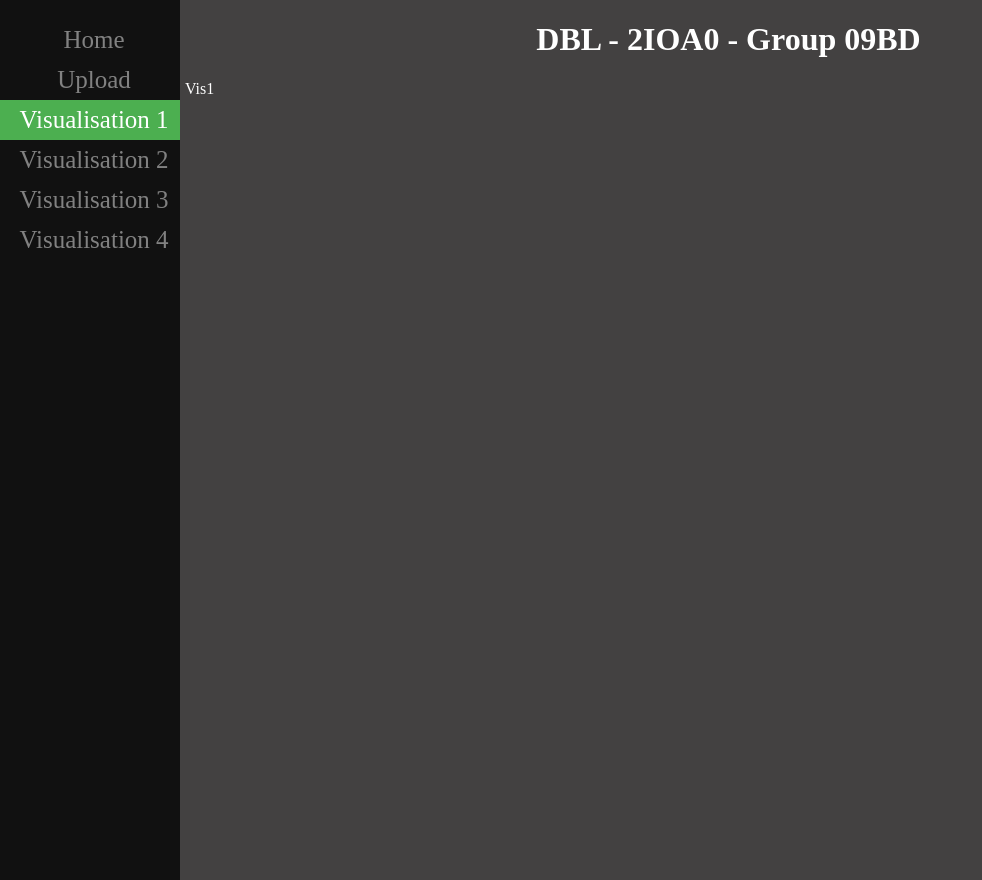
After one commit to Marti2203/DBL_HTI, a Flask app: template templates/vis1.html in a window 1280 px wide. The commit adds this page. Shown: the whole page, without its empty margins (0-982 px from the left). Run offline with Flask 2, Linux system fonts and the light colour scheme; the template is opened without the code that fills it, so the values that code supplies are empty.

Commit message:
Adding website design to server

```diff
--- /dev/null
+++ b/static/css/main.css
@@ -0,0 +1,38 @@
+body {
+	background-color: #434141;
+	color: white;
+	margin-left: 185px;
+    text-align: center;
+}
+p {
+    text-align: left;
+}
+.navigator{
+  height: 100%;
+  width: 180px;
+  position: fixed;
+  z-index: 1;
+  top: 0;
+  left: 0;
+  background-color: #111;
+  overflow-x: hidden;
+  padding-top: 20px;
+  font-size: 15px
+}
+.navigator a {
+  padding: 6px 8px 6px 16px;
+  text-decoration: none;
+  font-size: 25px;
+  color: #818181;
+  display: block;
+}
+
+.navigator a:hover {
+  background-color: #ddd;
+  color: black;
+}
+
+.navigator a.active {
+  background-color: #4CAF50;
+  color: white;
+}
--- /dev/null
+++ b/templates/vis1.html
@@ -0,0 +1,21 @@
+<!DOCTYPE html>
+<html>
+<head>
+  <link rel="stylesheet" type="text/css" href="main.css">
+</head>
+<body>
+<title>Visualisation 1</title>
+<h1>DBL - 2IOA0 - Group 09BD</h1>
+<div class="navigator">
+  <a href="index.html">Home</a>
+  <a href="upload.html">Upload</a>
+  <a class="active" href="vis1.html">Visualisation 1</a>
+  <a href="vis2.html">Visualisation 2</a>
+  <a href="vis3.html">Visualisation 3</a>
+  <a href="vis4.html">Visualisation 4</a>
+</div>
+<p>Vis1
+</p>
+
+</body>
+</html>
```
Also changed, not shown: templates/helloworld.html (+20 -1 lines), templates/upload.html (added, +21 -0 lines), templates/vis2.html (added, +20 -0 lines), templates/vis3.html (added, +21 -0 lines), templates/vis4.html (added, +21 -0 lines).
